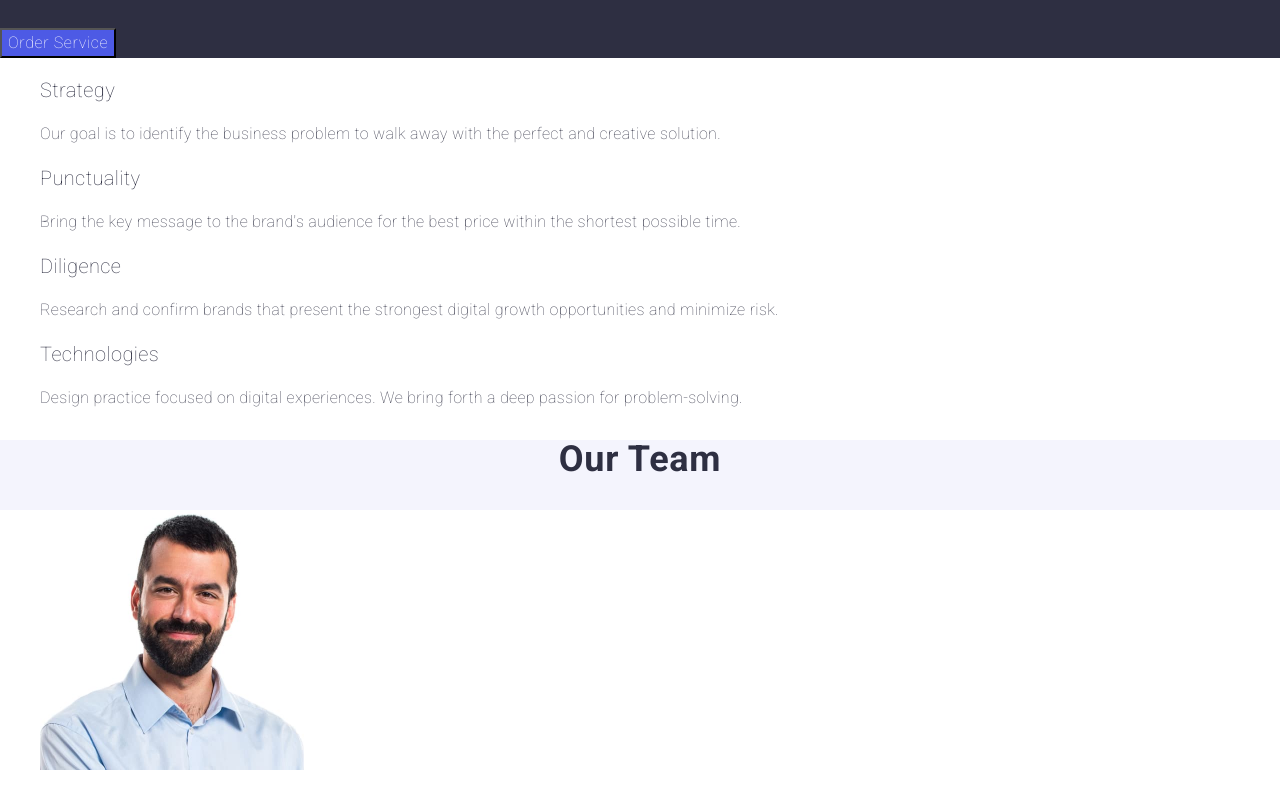
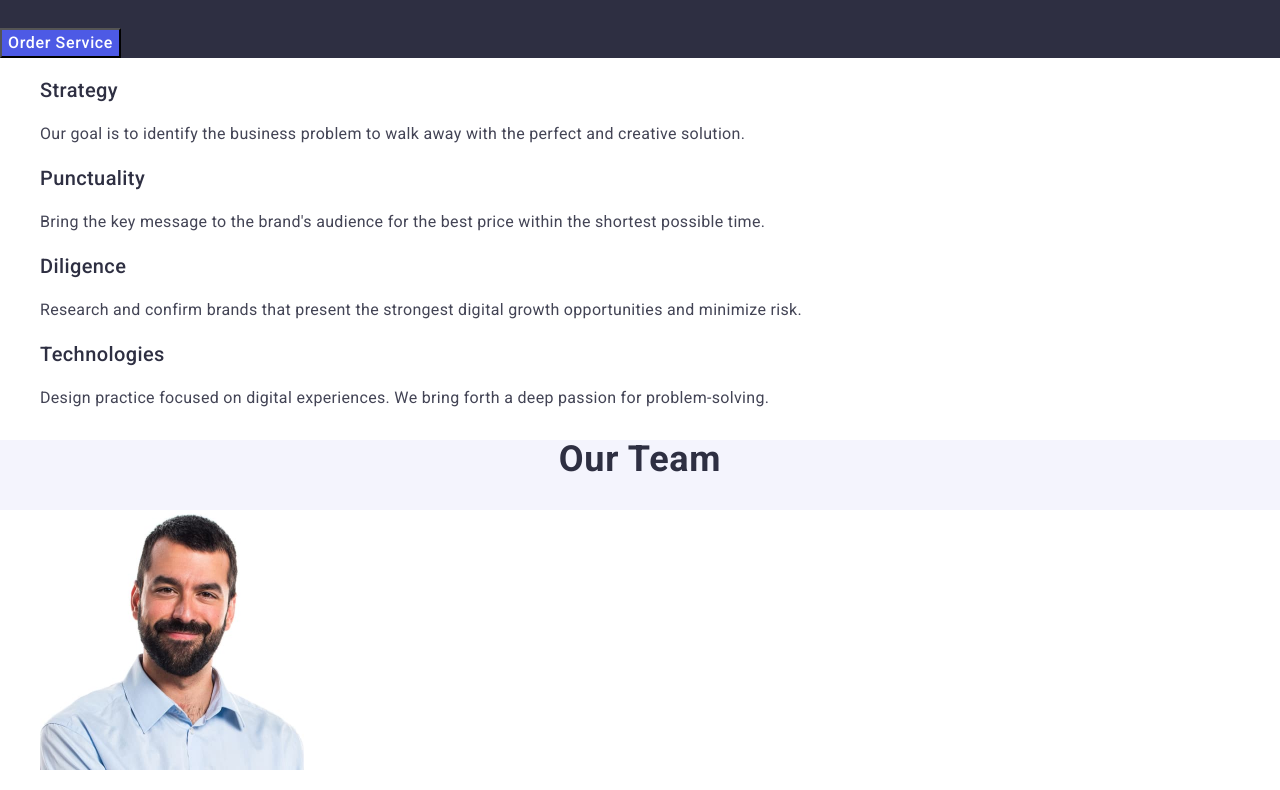
Before and after one commit to Aleksey-levchenko/goit-markup-hw-02, a plain HTML site: page index.html in a window 1280 px wide. Shown: the part 298-1088 px from the top of the page. Drawn offline with nearby package versions, Linux system fonts and the light colour scheme.

Commit message:
correct fonts html

```diff
--- a/index.html
+++ b/index.html
@@ -14,7 +14,7 @@
     <link rel="preconnect" href="https://fonts.googleapis.com" />
     <link rel="preconnect" href="https://fonts.gstatic.com" crossorigin />
     <link
-      href="https://fonts.googleapis.com/css2?family=Raleway:ital,wght@0,100..900;1,100..900&family=Roboto:wght@100;700&display=swap"
+      href="https://fonts.googleapis.com/css2?family=Raleway:wght@700&family=Roboto:wght@400;500;700&display=swap"
       rel="stylesheet"
     />
     <link rel="stylesheet" href="./css/styles.css" />
```
